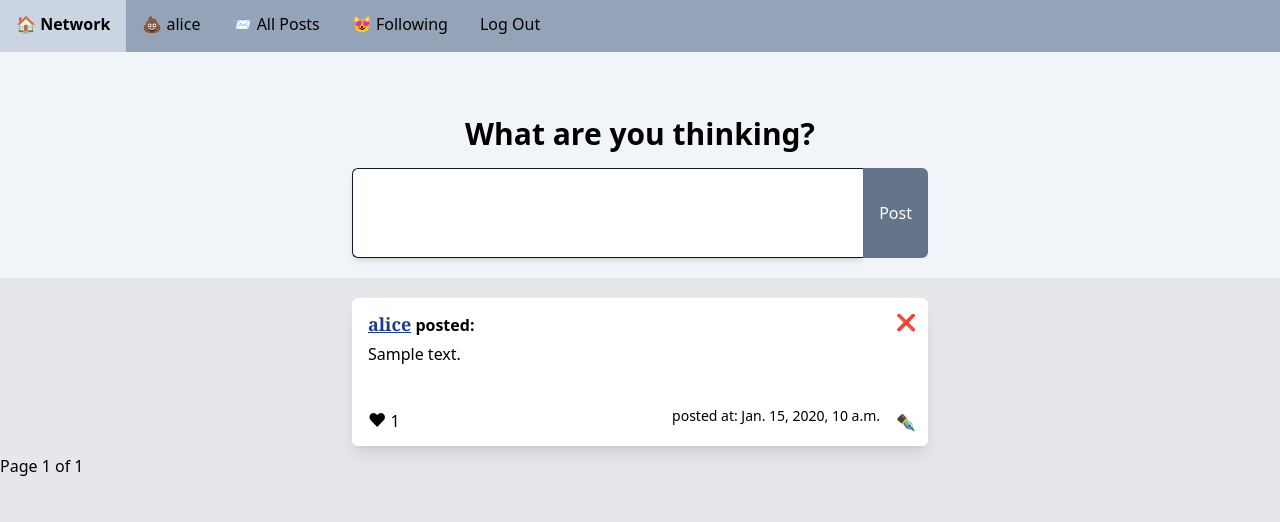
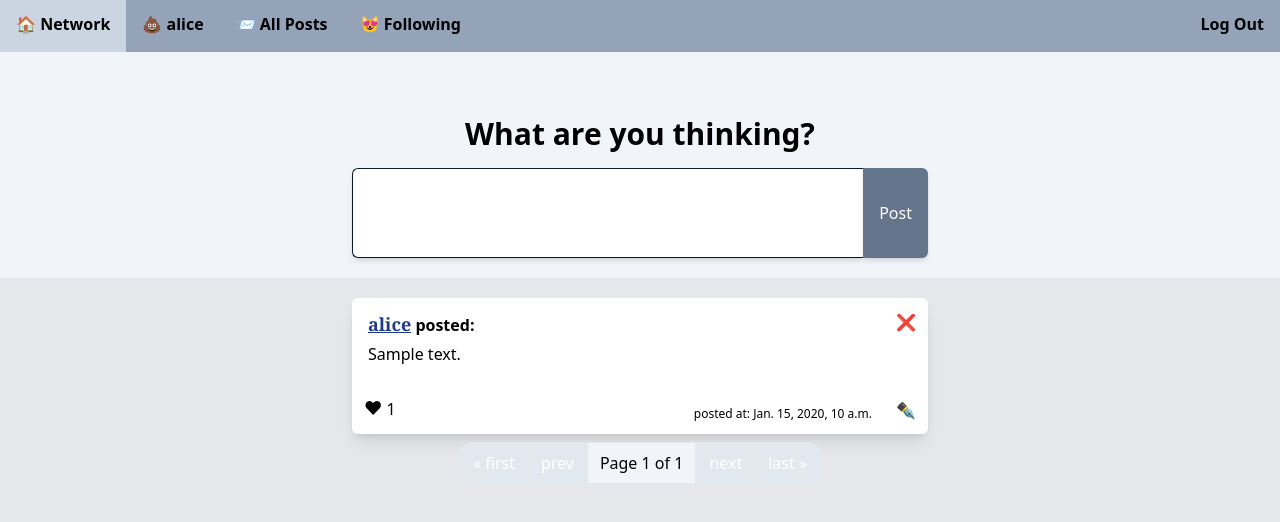
Before and after one commit to ByronStewart/social-network, a Django app: page / in a window 1280 px wide. Shown: the top 522 px of the page. Run offline with Django 3.2, Linux system fonts and the light colour scheme; a user stored in the database is signed in; data comes from the database, SQL or seed files in the repository; tables that the repository leaves empty hold one stand-in row (values such as "Sample post"); some libraries are stand-ins or nearby versions.

Commit message:
more styling, validation modal added

```diff
--- a/network/static/styles.css
+++ b/network/static/styles.css
@@ -472,42 +472,33 @@ Ensure the default browser behavior of the `hidden` attribute.
   position: static;
 }
 
-.absolute {
-  position: absolute;
+.fixed {
+  position: fixed;
 }
 
-.relative {
-  position: relative;
+.left-0 {
+  left: 0px;
 }
 
-.inset-y-0 {
+.top-0 {
   top: 0px;
-  bottom: 0px;
 }
 
-.right-0 {
-  right: 0px;
+.z-10 {
+  z-index: 10;
+}
+
+.z-20 {
+  z-index: 20;
+}
+
+.m-0 {
+  margin: 0px;
 }
 
 .mx-auto {
   margin-left: auto;
   margin-right: auto;
-}
-
-.mr-3 {
-  margin-right: 0.75rem;
-}
-
-.mb-3 {
-  margin-bottom: 0.75rem;
-}
-
-.mb-2 {
-  margin-bottom: 0.5rem;
-}
-
-.mb-1 {
-  margin-bottom: 0.25rem;
 }
 
 .mb-4 {
@@ -518,8 +509,40 @@ Ensure the default browser behavior of the `hidden` attribute.
   margin-top: 1.25rem;
 }
 
+.mb-3 {
+  margin-bottom: 0.75rem;
+}
+
+.mt-3 {
+  margin-top: 0.75rem;
+}
+
+.mb-2 {
+  margin-bottom: 0.5rem;
+}
+
+.mr-3 {
+  margin-right: 0.75rem;
+}
+
+.mb-1 {
+  margin-bottom: 0.25rem;
+}
+
+.mt-\[20\%\] {
+  margin-top: 20%;
+}
+
+.mt-\[30\%\] {
+  margin-top: 30%;
+}
+
 .block {
   display: block;
+}
+
+.inline-block {
+  display: inline-block;
 }
 
 .flex {
@@ -530,20 +553,40 @@ Ensure the default browser behavior of the `hidden` attribute.
   display: none;
 }
 
+.h-screen {
+  height: 100vh;
+}
+
+.h-full {
+  height: 100%;
+}
+
 .w-full {
   width: 100%;
+}
+
+.w-1\/2 {
+  width: 50%;
+}
+
+.w-screen {
+  width: 100vw;
+}
+
+.w-4\/5 {
+  width: 80%;
+}
+
+.w-3\/5 {
+  width: 60%;
 }
 
 .max-w-xl {
   max-width: 36rem;
 }
 
-.max-w-lg {
-  max-width: 32rem;
-}
-
-.max-w-md {
-  max-width: 28rem;
+.flex-grow {
+  flex-grow: 1;
 }
 
 .cursor-pointer {
@@ -558,6 +601,14 @@ Ensure the default browser behavior of the `hidden` attribute.
   flex-direction: column;
 }
 
+.justify-end {
+  justify-content: flex-end;
+}
+
+.justify-center {
+  justify-content: center;
+}
+
 .justify-between {
   justify-content: space-between;
 }
@@ -570,28 +621,22 @@ Ensure the default browser behavior of the `hidden` attribute.
   border-radius: 0.125rem;
 }
 
-.rounded-bl-md {
-  border-bottom-left-radius: 0.375rem;
+.rounded-l-xl {
+  border-top-left-radius: 0.75rem;
+  border-bottom-left-radius: 0.75rem;
+}
+
+.rounded-r-xl {
+  border-top-right-radius: 0.75rem;
+  border-bottom-right-radius: 0.75rem;
 }
 
 .rounded-tl-md {
   border-top-left-radius: 0.375rem;
 }
 
-.rounded-tl-sm {
-  border-top-left-radius: 0.125rem;
-}
-
-.rounded-bl-sm {
-  border-bottom-left-radius: 0.125rem;
-}
-
-.rounded-tr-sm {
-  border-top-right-radius: 0.125rem;
-}
-
-.rounded-br-sm {
-  border-bottom-right-radius: 0.125rem;
+.rounded-bl-md {
+  border-bottom-left-radius: 0.375rem;
 }
 
 .rounded-tr-md {
@@ -624,12 +665,19 @@ Ensure the default browser behavior of the `hidden` attribute.
   border-color: rgb(51 65 85 / var(--tw-border-opacity));
 }
 
-.border-opacity-50 {
-  --tw-border-opacity: 0.5;
+.border-red-900 {
+  --tw-border-opacity: 1;
+  border-color: rgb(127 29 29 / var(--tw-border-opacity));
 }
 
-.border-opacity-80 {
-  --tw-border-opacity: 0.8;
+.bg-slate-100 {
+  --tw-bg-opacity: 1;
+  background-color: rgb(241 245 249 / var(--tw-bg-opacity));
+}
+
+.bg-slate-500 {
+  --tw-bg-opacity: 1;
+  background-color: rgb(100 116 139 / var(--tw-bg-opacity));
 }
 
 .bg-gray-200 {
@@ -642,34 +690,14 @@ Ensure the default browser behavior of the `hidden` attribute.
   background-color: rgb(148 163 184 / var(--tw-bg-opacity));
 }
 
+.bg-black {
+  --tw-bg-opacity: 1;
+  background-color: rgb(0 0 0 / var(--tw-bg-opacity));
+}
+
 .bg-white {
   --tw-bg-opacity: 1;
   background-color: rgb(255 255 255 / var(--tw-bg-opacity));
-}
-
-.bg-gray-600 {
-  --tw-bg-opacity: 1;
-  background-color: rgb(75 85 99 / var(--tw-bg-opacity));
-}
-
-.bg-gray-400 {
-  --tw-bg-opacity: 1;
-  background-color: rgb(156 163 175 / var(--tw-bg-opacity));
-}
-
-.bg-slate-100 {
-  --tw-bg-opacity: 1;
-  background-color: rgb(241 245 249 / var(--tw-bg-opacity));
-}
-
-.bg-sky-400 {
-  --tw-bg-opacity: 1;
-  background-color: rgb(56 189 248 / var(--tw-bg-opacity));
-}
-
-.bg-slate-900 {
-  --tw-bg-opacity: 1;
-  background-color: rgb(15 23 42 / var(--tw-bg-opacity));
 }
 
 .bg-slate-600 {
@@ -677,17 +705,36 @@ Ensure the default browser behavior of the `hidden` attribute.
   background-color: rgb(71 85 105 / var(--tw-bg-opacity));
 }
 
-.bg-slate-500 {
+.bg-slate-200 {
   --tw-bg-opacity: 1;
-  background-color: rgb(100 116 139 / var(--tw-bg-opacity));
+  background-color: rgb(226 232 240 / var(--tw-bg-opacity));
+}
+
+.bg-red-500 {
+  --tw-bg-opacity: 1;
+  background-color: rgb(239 68 68 / var(--tw-bg-opacity));
+}
+
+.bg-red-400 {
+  --tw-bg-opacity: 1;
+  background-color: rgb(248 113 113 / var(--tw-bg-opacity));
+}
+
+.bg-red-300 {
+  --tw-bg-opacity: 1;
+  background-color: rgb(252 165 165 / var(--tw-bg-opacity));
+}
+
+.bg-opacity-25 {
+  --tw-bg-opacity: 0.25;
+}
+
+.p-2 {
+  padding: 0.5rem;
 }
 
 .p-3 {
   padding: 0.75rem;
-}
-
-.p-2 {
-  padding: 0.5rem;
 }
 
 .px-4 {
@@ -695,9 +742,27 @@ Ensure the default browser behavior of the `hidden` attribute.
   padding-right: 1rem;
 }
 
+.px-3 {
+  padding-left: 0.75rem;
+  padding-right: 0.75rem;
+}
+
 .py-3 {
   padding-top: 0.75rem;
   padding-bottom: 0.75rem;
+}
+
+.py-2 {
+  padding-top: 0.5rem;
+  padding-bottom: 0.5rem;
+}
+
+.pt-16 {
+  padding-top: 4rem;
+}
+
+.pb-5 {
+  padding-bottom: 1.25rem;
 }
 
 .pt-3 {
@@ -708,36 +773,12 @@ Ensure the default browser behavior of the `hidden` attribute.
   padding-bottom: 1rem;
 }
 
-.pl-4 {
-  padding-left: 1rem;
+.pl-3 {
+  padding-left: 0.75rem;
 }
 
-.pr-12 {
-  padding-right: 3rem;
-}
-
-.pt-10 {
-  padding-top: 2.5rem;
-}
-
-.pb-5 {
-  padding-bottom: 1.25rem;
-}
-
-.pt-20 {
-  padding-top: 5rem;
-}
-
-.pb-10 {
-  padding-bottom: 2.5rem;
-}
-
-.pb-16 {
-  padding-bottom: 4rem;
-}
-
-.pt-16 {
-  padding-top: 4rem;
+.pt-6 {
+  padding-top: 1.5rem;
 }
 
 .text-center {
@@ -748,47 +789,37 @@ Ensure the default browser behavior of the `hidden` attribute.
   font-family: ui-serif, Georgia, Cambria, "Times New Roman", Times, serif;
 }
 
+.text-3xl {
+  font-size: 1.875rem;
+  line-height: 2.25rem;
+}
+
 .text-lg {
   font-size: 1.125rem;
   line-height: 1.75rem;
 }
 
-.text-sm {
-  font-size: 0.875rem;
-  line-height: 1.25rem;
+.text-xs {
+  font-size: 0.75rem;
+  line-height: 1rem;
 }
 
-.text-6xl {
-  font-size: 3.75rem;
-  line-height: 1;
-}
-
-.text-5xl {
-  font-size: 3rem;
-  line-height: 1;
-}
-
-.text-3xl {
-  font-size: 1.875rem;
-  line-height: 2.25rem;
+.font-bold {
+  font-weight: 700;
 }
 
 .font-semibold {
   font-weight: 600;
 }
 
-.font-bold {
-  font-weight: 700;
+.text-white {
+  --tw-text-opacity: 1;
+  color: rgb(255 255 255 / var(--tw-text-opacity));
 }
 
 .text-blue-900 {
   --tw-text-opacity: 1;
   color: rgb(30 58 138 / var(--tw-text-opacity));
-}
-
-.text-white {
-  --tw-text-opacity: 1;
-  color: rgb(255 255 255 / var(--tw-text-opacity));
 }
 
 .underline {
--- a/network/templates/network/components/navbar.html
+++ b/network/templates/network/components/navbar.html
@@ -1,30 +1,50 @@
     <nav class="bg-slate-400">
-        <ul class="flex ">
-          <li class=" px-4 pt-3 pb-4 hover:bg-slate-300 cursor-pointer ">
-            <a class="font-semibold" href="{% url 'index' %}">🏠 Network</a>
-          </li>
+      <div class="flex justify-between">
+        <ul class="flex">
+          <a href="{% url 'index' %}">
+            <li class="px-4 pt-3 pb-4 font-bold hover:bg-slate-300 cursor-pointer">
+              🏠 Network
+            </li>
+          </a>
           {% if user.is_authenticated %}
-          <li class="  px-4 pt-3 pb-4 hover:bg-slate-300 cursor-pointer ">
-            <a href={% url 'profile' user.pk %}>💩 {{ user.username }}</a>
-          </li>
+          <a href={% url 'profile' user.pk %}>
+            <li class="px-4 pt-3 pb-4 font-semibold hover:bg-slate-300 cursor-pointer ">
+              💩 {{ user.username }}
+            </li>
+          </a>
           {% endif %}
-          <li class="  px-4 pt-3 pb-4 hover:bg-slate-300 cursor-pointer ">
-            <a class="nav-link" href="{% url 'index' %}">📨 All Posts</a>
-          </li>
+          <a class="nav-link" href="{% url 'index' %}">
+            <li class="  px-4 pt-3 pb-4 font-semibold hover:bg-slate-300 cursor-pointer ">
+              📨 All Posts
+            </li>
+          </a>
           {% if user.is_authenticated %}
-          <li class="  px-4 pt-3 pb-4 hover:bg-slate-300 cursor-pointer ">
-            <a class="nav-link" href="{% url 'following' %}">😻 Following</a>
-          </li>
-          <li class="  px-4 pt-3 pb-4 hover:bg-slate-300 cursor-pointer ">
-            <a class="nav-link" href="{% url 'logout' %}">Log Out</a>
-          </li>
-          {% else %}
-          <li class="  px-4 pt-3 pb-4 hover:bg-slate-300 cursor-pointer ">
-            <a class="nav-link" href="{% url 'login' %}">Log In</a>
-          </li>
-          <li class="  px-4 pt-3 pb-4 hover:bg-slate-300 cursor-pointer ">
-            <a class="nav-link" href="{% url 'register' %}">Register</a>
-          </li>
+          <a class="nav-link" href="{% url 'following' %}">
+            <li class="  px-4 pt-3 pb-4 font-semibold hover:bg-slate-300 cursor-pointer ">
+              😻 Following
+            </li>
+          </a>
           {% endif %}
         </ul>
+        <ul class="flex justify-end">
+          {% if user.is_authenticated %}
+          <a class="nav-link" href="{% url 'logout' %}">
+            <li class="  px-4 pt-3 pb-4 font-semibold hover:bg-slate-300 cursor-pointer ">
+              Log Out
+            </li>
+          </a>
+          {% else %}
+          <a class="nav-link" href="{% url 'login' %}">
+            <li class="  px-4 pt-3 pb-4 font-semibold hover:bg-slate-300 cursor-pointer ">
+              Log In
+            </li>
+          </a>
+          <a class="nav-link" href="{% url 'register' %}">
+            <li class="  px-4 pt-3 pb-4 font-semibold hover:bg-slate-300 cursor-pointer ">
+              Register
+            </li>
+          </a>
+          {% endif %}
+        </ul>
+      </div>
     </nav>
--- /dev/null
+++ b/network/templates/network/components/new_post_form.html
@@ -0,0 +1,25 @@
+
+<div class="pt-16 pb-5 bg-slate-100">
+  <div class="mx-auto max-w-xl">
+    <h3 class="text-center text-3xl font-bold mb-4">What are you thinking?</h3>
+    <form action="{% url 'posts' %}" method="post" id="new-post-form">
+      {% csrf_token %}
+      <div class="flex">
+        <textarea
+          class="p-2 peer border-slate-700 border-l border-y rounded-tl-md rounded-bl-md w-full resize-none focus:outline-none focus:border-slate-900 focus:shadow-md"
+          type="text"
+          name="content"
+          id="content"
+          rows="3"
+          autofocus
+        ></textarea>
+        <button
+          class="peer-focus:shadow-md bg-slate-500 hover:bg-slate-400 text-white px-4 rounded-tr-md rounded-br-md"
+          type="submit"
+        >
+          Post
+        </button>
+      </div>
+    </form>
+  </div>
+</div>
--- /dev/null
+++ b/network/templates/network/components/notice_modal.html
@@ -0,0 +1,6 @@
+<div id="modal" class="hidden left-0 top-0 h-full w-full z-10 bg-opacity-25 bg-black">
+    <div class="bg-white mx-auto w-1/2 mt-[30%] z-20 rounded-md p-3 text-center">
+      <p id="modal-message" class="mb-4">The default message.</p>
+      <button id="close-modal-button" class="bg-red-400 py-2 px-4 rounded-md hover:bg-red-500 active:bg-red-600 ">Close</button>
+    </div>
+</div>
--- a/network/templates/network/components/paginator.html
+++ b/network/templates/network/components/paginator.html
@@ -1,15 +1,20 @@
-<div class="pagination">
-  <span class="step-links">
+<div class="mx-auto flex justify-center text-center">
     {% if page_obj.has_previous %}
-    <a href="?page=1">&laquo; first</a>
-    <a href="?page={{page_obj.previous_page_number}}">previous</a>
+    <a class="inline-block p-2 px-3 border rounded-l-xl bg-slate-600 text-white m-0" href="?page=1">&laquo; first</a>
+    <a class="inline-block p-2 px-3 border bg-slate-600 text-white m-0" href="?page={{page_obj.previous_page_number}}">prev</a>
+    {% else %}
+    <span class="inline-block p-2 px-3 border rounded-l-xl bg-slate-200 text-white m-0" >&laquo; first</span>
+    <span class="inline-block p-2 px-3 border bg-slate-200 text-white m-0" >prev</span>
     {% endif %}
-    <span class="current"
+    <span class="inline-block p-2 px-3 border bg-slate-100  m-0"
       >Page {{ page_obj.number }} of {{page_obj.paginator.num_pages}}
     </span>
     {% if page_obj.has_next %}
-    <a href="?page={{ page_obj.next_page_number }}">next</a>
-    <a href="?page={{ page_obj.paginator.num_pages }}">last &raquo;</a>
+    <a class="inline-block p-2 px-3 border bg-slate-600 text-white m-0" href="?page={{ page_obj.next_page_number }}">next</a>
+    <a class="inline-block p-2 px-3 border rounded-r-xl bg-slate-600 text-white m-0" href="?page={{ page_obj.paginator.num_pages }}">last &raquo;</a>
+    {% else %}
+
+    <span class="inline-block p-2 px-3 border bg-slate-200 text-white m-0" >next</span>
+    <span class="inline-block p-2 px-3 border rounded-r-xl bg-slate-200 text-white m-0" >last &raquo;</span>
     {% endif %}
-  </span>
 </div>
--- a/network/templates/network/components/post_list.html
+++ b/network/templates/network/components/post_list.html
@@ -1,16 +1,9 @@
 <div id="post-list-container" class="max-w-xl mx-auto">
   {% for post in object_list %}
-  <div class="py-3 pl-4 pr-12 relative bg-white rounded-md mb-2 shadow-lg">
-    {% comment %} Edit and delete buttons {% endcomment %}
-    {% if user.is_authenticated and user == post.owner %}
-    <div class="absolute right-0 inset-y-0 flex flex-col justify-between align-items-end">
-      <button class="p-3 hover:bg-red-100 rounded-bl-md active:bg-red-200" id="post-delete-button-{{post.id}}" data-postId="{{post.id}}">❌</button>
-      <button class="p-3 hover:bg-orange-100 rounded-tl-md active:bg-orange-200" id="post-edit-button-{{post.id}}" data-postId="{{post.id}}">✒</button>
-    </div>
-    {% endif %}
+  <div class="flex justify-between bg-white rounded-md mb-2 shadow-lg">
     {% comment %} Post content {% endcomment %}
-    <div>
-
+    <div class="pt-3 flex-grow mr-3">
+      <div class="px-4">
         <h5 class="mb-1">
           <a class="text-lg font-bold text-blue-900 underline underline-offset-1 font-serif" href="{% url 'profile' post.owner.id %}">{{post.owner}}</a>
           <span class="font-semibold"> posted: </span>
@@ -31,36 +24,34 @@
           </form>
         </div>
         {% endif %}
-      <button
+      </div>
 
-      >
-
-      </button>
-
-      <div class="flex justify-between">
+      {% comment %} Like and timestamp {% endcomment %}
+      <div class="flex justify-between align-items-end">
         <div>
+          {% if user.is_authenticated %}
           <button
             id="like-post-{{post.id}}"
             data-postId="{{post.id}}"
             data-likedStatus="{{post.is_liked|lower}}"
-            class="text-lg hover:text-opacity-60
-            "
+            class="text-lg py-3 pl-3"
           >{% if post.is_liked %} ❤ {% else %} 🤍 {% endif %}
           </button>
+          {% else %}
+          <div class="inline-block text-lg py-3 pl-3">🤍</div>
+          {% endif %}
           <span id="post-{{post.id}}-like-count">{{post.like_count}}</span>
         </div>
-        <p class="text-muted text-sm">posted at: {{post.created_at}}</p>
+        <div class="text-muted text-xs pt-6">posted at: {{post.created_at}}</div>
       </div>
-      {% if user.is_authenticated %}
-
-      {% comment %} {% if user == post.owner %}
-      <button id="post-edit-button-{{post.id}}" data-postId="{{post.id}}">
-        Edit
-      </button>
-      <button id="post-delete-button-{{post.id}}" data-postId="{{post.id}}">Delete</button>
-      {% endif %} {% endcomment %}
+    </div>
+    {% comment %} Edit and delete buttons {% endcomment %}
+    {% if user.is_authenticated and user == post.owner %}
+    <div class="flex flex-col justify-between align-items-end">
+      <button class="p-3 hover:bg-red-100 rounded-bl-md rounded-tr-md active:bg-red-200 " id="post-delete-button-{{post.id}}" data-postId="{{post.id}}">❌</button>
+      <button class="p-3 hover:bg-orange-100 rounded-tl-md rounded-br-md active:bg-orange-200" id="post-edit-button-{{post.id}}" data-postId="{{post.id}}">✒</button>
+    </div>
     {% endif %}
-    </div>
   </div>
   {% endfor %}
 </div>
--- a/network/templates/network/following.html
+++ b/network/templates/network/following.html
@@ -1,9 +1,9 @@
 {% extends "network/layout.html" %}
 
+{% block title %}Followed Users{% endblock title %}
+
 {% block body %}
-
 <h1>Following Page</h1>
-
 {% include "network/components/post_list.html" %}
 {% include "network/components/paginator.html" %}
 {% endblock body %}
--- a/network/templates/network/index.html
+++ b/network/templates/network/index.html
@@ -1,30 +1,12 @@
-{% extends "network/layout.html" %} {% load static %} {% block body %}
+{% extends "network/layout.html" %} {% load static %}
+{% block body %}
 {% if user.is_authenticated %}
-<div class="pt-16 pb-5 bg-slate-100">
-  <div class="mx-auto max-w-xl">
-    <h3 class="text-center text-3xl font-bold mb-4">What are you thinking?</h3>
-    <form action="{% url 'posts' %}" method="post">
-      {% csrf_token %}
-      <div class="flex">
-        <textarea
-          class="p-2 border-slate-700 border-l border-y rounded-tl-md rounded-bl-md w-full resize-none focus:outline-none focus:border-slate-900 focus:shadow-md"
-          type="text"
-          name="content"
-          id="content"
-          rows="3"
-          required
-          autofocus
-        ></textarea>
-        <button
-          class="bg-slate-500 hover:bg-slate-400 text-white px-4 rounded-tr-md rounded-br-md"
-          type="submit"
-        >
-          Post
-        </button>
-      </div>
-    </form>
-  </div>
+  {% include "network/components/new_post_form.html" %}
+{% endif %}
+<div class="mt-5">
+  {% include "network/components/post_list.html" %}
 </div>
-{% endif %}
-<div class="mt-5">{% include "network/components/post_list.html" %}</div>
-{% include "network/components/paginator.html" %} {% endblock %}
+<div class="mb-3">
+  {% include "network/components/paginator.html" %}
+</div>
+{% endblock %}
--- a/network/templates/network/layout.html
+++ b/network/templates/network/layout.html
@@ -3,24 +3,17 @@
 <!DOCTYPE html>
 <html lang="en">
   <head>
+    <meta charset="UTF-8">
+    <meta http-equiv="X-UA-Compatible" content="IE=edge">
+    <meta name="viewport" content="width=device-width, initial-scale=1.0">
     <title>{% block title %}Social Network{% endblock %}</title>
- {% comment %}    <link
-      rel="stylesheet"
-      href="https://stackpath.bootstrapcdn.com/bootstrap/4.4.1/css/bootstrap.min.css"
-      integrity="sha384-Vkoo8x4CGsO3+Hhxv8T/Q5PaXtkKtu6ug5TOeNV6gBiFeWPGFN9MuhOf23Q9Ifjh"
-      crossorigin="anonymous"
-    /> {% endcomment %}
     <link href="{% static 'styles.css' %}" rel="stylesheet" />
   </head>
   <body class="bg-gray-200">
-
-      {% include "network/components/navbar.html" %}
-
-    <div class="mx-auto">
-        {% block body %} {% endblock %}
-    </div>
-
+    {% include "network/components/navbar.html" %}
+    {% block body %}
+    {% endblock %}
+    {% include "network/components/notice_modal.html" %}
     <script src="{% static 'script.js' %}"></script>
-    {% block scripts %}{% endblock scripts %}
   </body>
 </html>
--- a/network/templates/network/profile.html
+++ b/network/templates/network/profile.html
@@ -1,5 +1,8 @@
 {% extends "network/layout.html" %}
 
+{% block title %}
+{{object.username}}'s profile
+{% endblock title %}
 {% block body %}
 <h1>Profile Page</h1>
 
@@ -19,8 +22,6 @@
   </div>
 </div>
 
-{% comment %} End Profile Component {% endcomment %}
-
 {% include "network/components/post_list.html" %}
 {% include "network/components/paginator.html" %}
 {% endblock body %}
```
Also changed, not shown: other parts of network/static/styles.css (+49 -52 lines), cypress/integration/authenticated_user.spec.js (+14 -8 lines), network/static/script.js (+41 -2 lines). Lines whose indentation alone changed are shown as unchanged.
